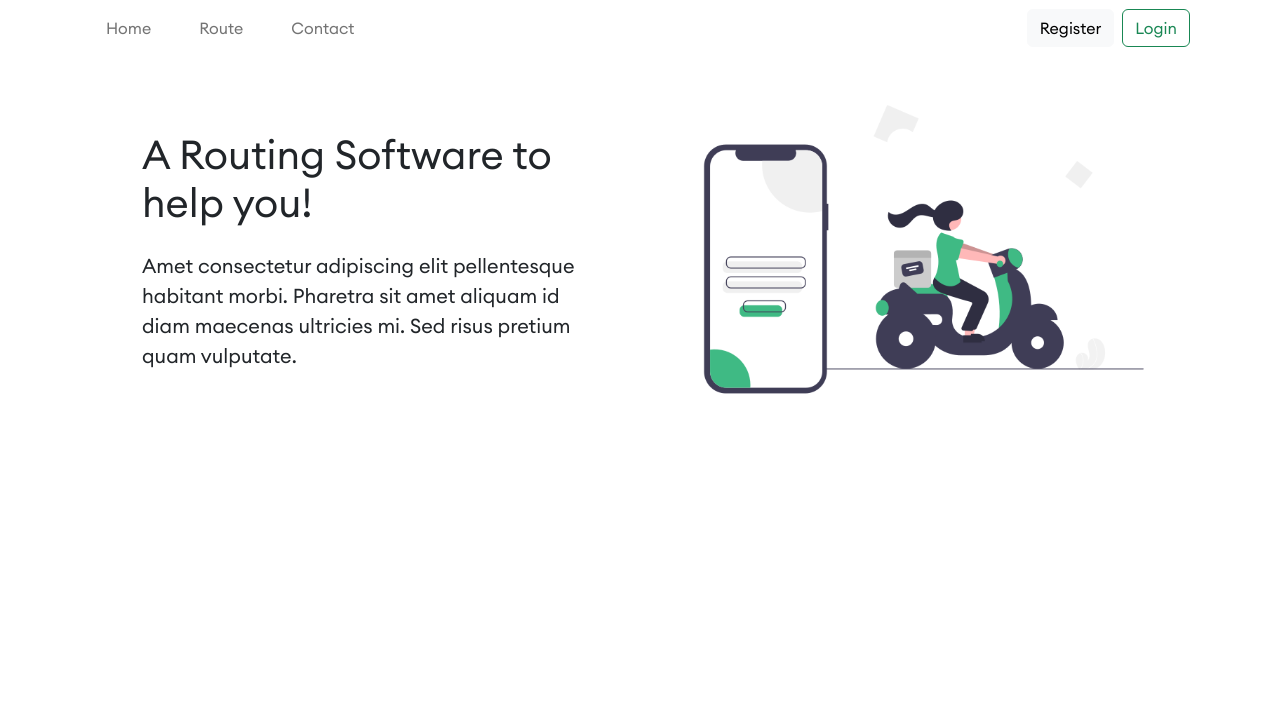
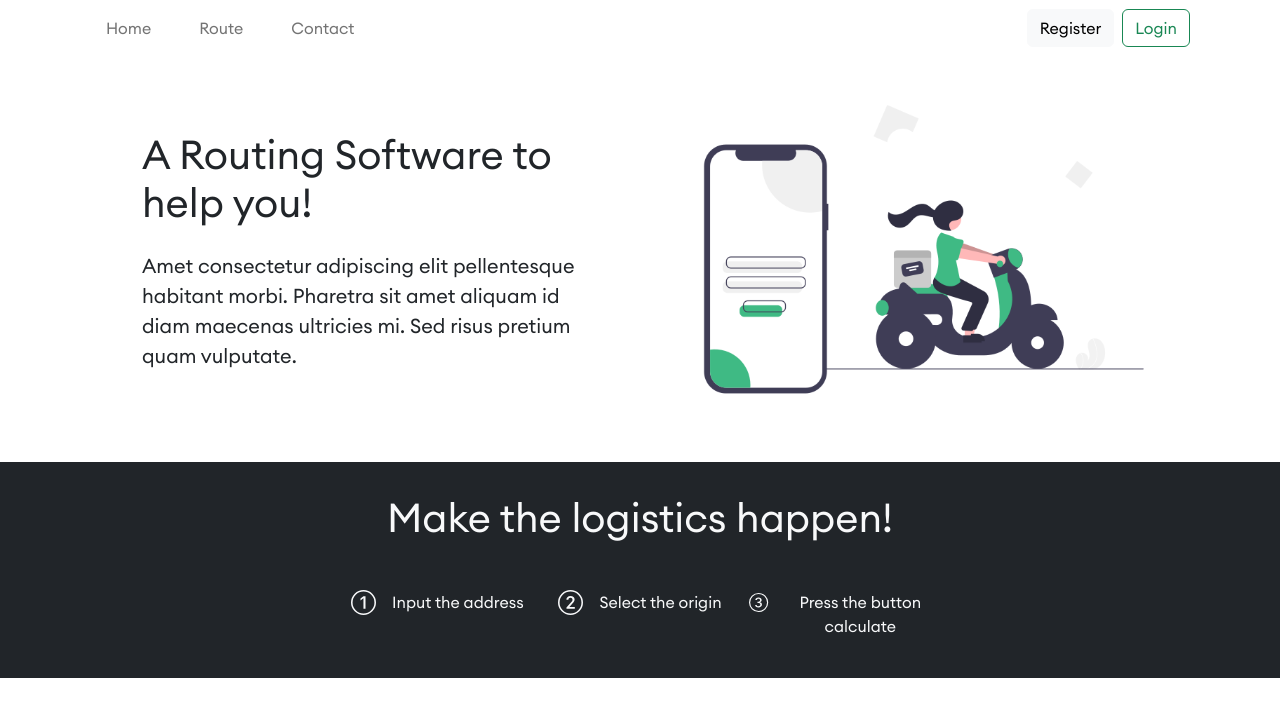
Before and after one commit to jdenari/routing-software, a Vue app: page / in a window 1280 px wide. Shown: the top 716 px of the page. Built offline with nearby package versions, Linux system fonts and the light colour scheme.

Commit message:
little-tutorial-done

```diff
--- a/src/App.vue
+++ b/src/App.vue
@@ -3,6 +3,7 @@
       <!-- <RoutingComponent /> -->
       <HeaderMain />
       <IntroSection />
+      <LittleTutorial />
       <!-- <InputAddress />
       <TableAddress /> -->
   </div>
@@ -11,13 +12,15 @@
 <script>
     import HeaderMain from './components/HeaderMain.vue';
     import IntroSection from './components/IntroSection.vue';
+    import LittleTutorial from './components/LittleTutorial.vue';
 //   import InputAddress from './components/InputAddress.vue';
 //   import TableAddress from './components/TableAddress.vue';
   export default {
       name: 'App',
       components: {
     HeaderMain,
-    IntroSection
+    IntroSection,
+    LittleTutorial
     //   InputAddress,
     //   TableAddress
 }
--- /dev/null
+++ b/src/components/LittleTutorial.vue
@@ -0,0 +1,31 @@
+<template>
+    <div class="container-fluid my-3 p-3 text-center m-auto bg-dark">
+        <div class="h1 p-3 text-light">Make the logistics happen!</div>
+        <div class="d-flex justify-content-center p-3">
+            <div class="col-2 d-flex text-light justify-content-center">
+                <svg xmlns="http://www.w3.org/2000/svg" width="25" height="25" fill="currentColor" class="bi bi-1-circle m-2" viewBox="0 0 16 16">
+                    <path d="M1 8a7 7 0 1 0 14 0A7 7 0 0 0 1 8Zm15 0A8 8 0 1 1 0 8a8 8 0 0 1 16 0ZM9.283 4.002V12H7.971V5.338h-.065L6.072 6.656V5.385l1.899-1.383h1.312Z"/>
+                </svg>
+                <div class="p m-2">Input the address</div>
+            </div>
+            <div class="col-2 d-flex text-light justify-content-center">
+                <svg xmlns="http://www.w3.org/2000/svg" width="25" height="25" fill="currentColor" class="bi bi-2-circle m-2" viewBox="0 0 16 16">
+                    <path d="M1 8a7 7 0 1 0 14 0A7 7 0 0 0 1 8Zm15 0A8 8 0 1 1 0 8a8 8 0 0 1 16 0ZM6.646 6.24v.07H5.375v-.064c0-1.213.879-2.402 2.637-2.402 1.582 0 2.613.949 2.613 2.215 0 1.002-.6 1.667-1.287 2.43l-.096.107-1.974 2.22v.077h3.498V12H5.422v-.832l2.97-3.293c.434-.475.903-1.008.903-1.705 0-.744-.557-1.236-1.313-1.236-.843 0-1.336.615-1.336 1.306Z"/>
+                </svg>
+                <div class="p m-2">Select the origin </div>
+            </div>
+            <div class="col-2 d-flex text-light justify-content-center">
+                <svg xmlns="http://www.w3.org/2000/svg" width="25" height="25" fill="currentColor" class="bi bi-3-circle m-2" viewBox="0 0 16 16">
+                    <path d="M7.918 8.414h-.879V7.342h.838c.78 0 1.348-.522 1.342-1.237 0-.709-.563-1.195-1.348-1.195-.79 0-1.312.498-1.348 1.055H5.275c.036-1.137.95-2.115 2.625-2.121 1.594-.012 2.608.885 2.637 2.062.023 1.137-.885 1.776-1.482 1.875v.07c.703.07 1.71.64 1.734 1.917.024 1.459-1.277 2.396-2.93 2.396-1.705 0-2.707-.967-2.754-2.144H6.33c.059.597.68 1.06 1.541 1.066.973.006 1.6-.563 1.588-1.354-.006-.779-.621-1.318-1.541-1.318Z"/>
+                    <path d="M16 8A8 8 0 1 1 0 8a8 8 0 0 1 16 0ZM1 8a7 7 0 1 0 14 0A7 7 0 0 0 1 8Z"/>
+                </svg>
+                <div class="p m-2">Press the button calculate</div>
+            </div>
+        </div>
+    </div>
+</template>
+    <script>
+        export default {
+        name: 'LittleTutorial',
+    }
+</script>
```
